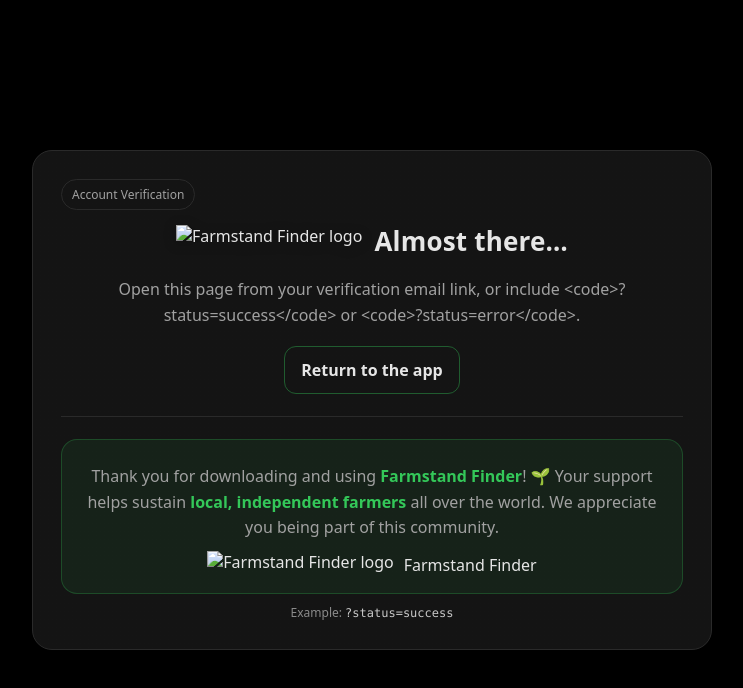
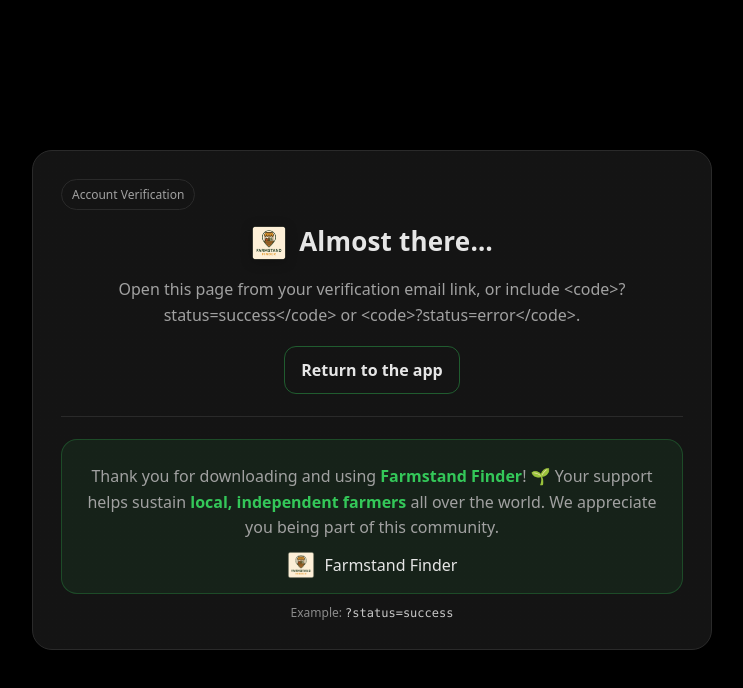
Before and after one commit to MLAC25/verify-landing-farmstandfinder, a plain HTML site: page index.html in a window 1280 px wide. Shown: the whole page, without its empty margins (268-1011 px from the left). Drawn offline with Linux system fonts and the light colour scheme.

Commit message:
Update index.html

```diff
--- a/index.html
+++ b/index.html
@@ -95,7 +95,7 @@
   <script>
     // ---- Customize these two values for your app ----
     const RETURN_URL = 'https://yourapp.example.com/';          // deep link or website home
-    const LOGO_URL   = './logo.png';                            // place a logo file named logo.png in repo root OR change this URL
+    const LOGO_URL   = './splash.png';
 
     // --------------------------------------------------
     const params = new URLSearchParams(location.search);
```
